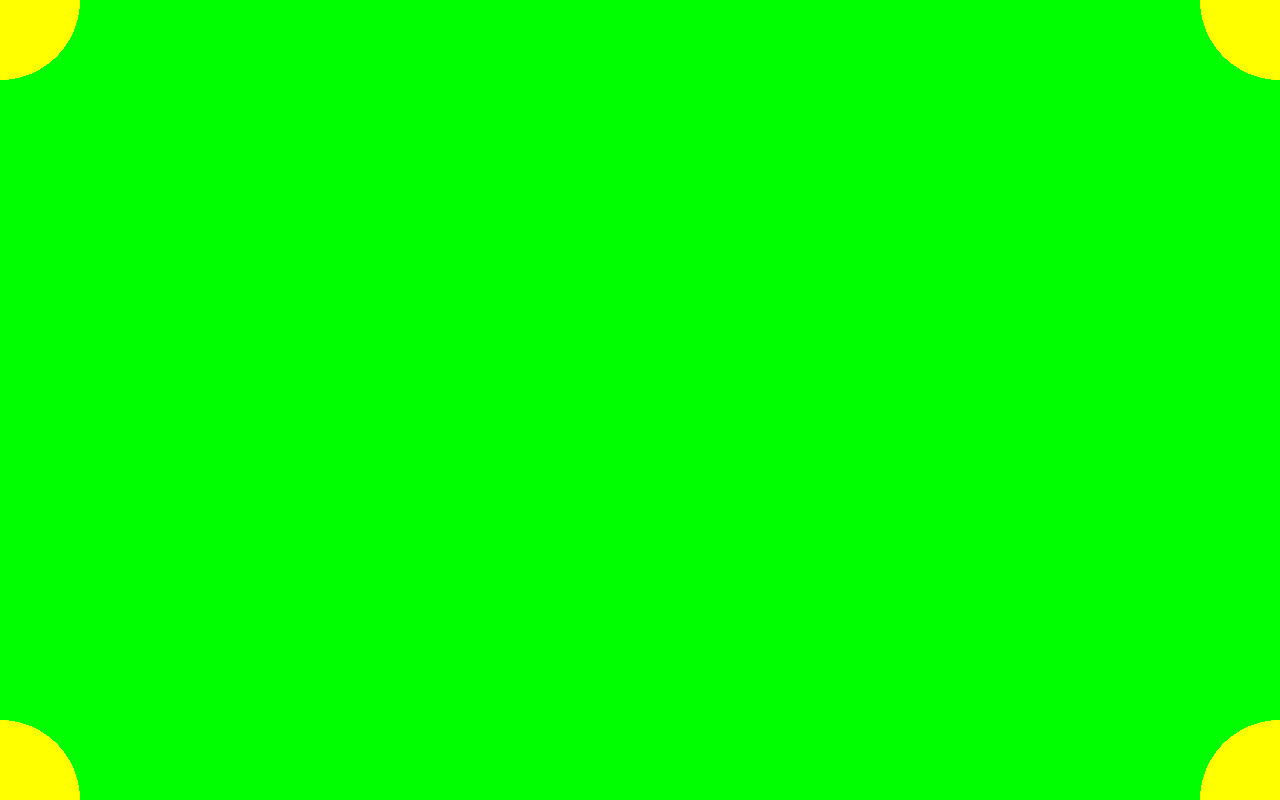
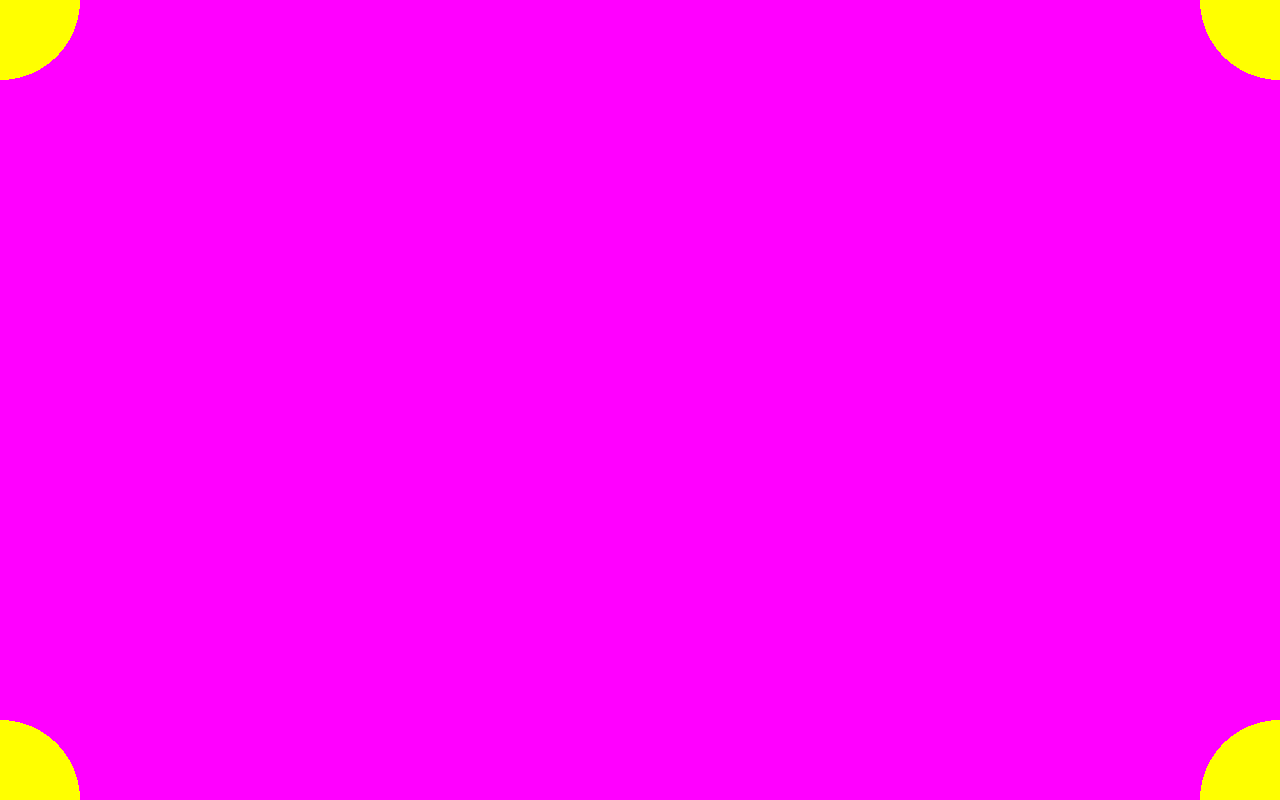
Before and after one commit to odomobo/slime-mold-wallpaper, a plain HTML site: page site/index.html in a window 1280 px wide. Drawn offline with Linux system fonts and the light colour scheme.

Commit message:
Can now accept user parameters from wallpaper engine.

```diff
--- a/site/index.html
+++ b/site/index.html
@@ -36,6 +36,7 @@
     </script>
 
     <link rel="stylesheet" href="./style.css">
+    <script type="text/javascript" src="./wallpaper.js"></script>
     <script type="text/javascript" src="./script.js"></script>
   </head>
   <body>
--- a/site/script.js
+++ b/site/script.js
@@ -15,16 +15,47 @@ function setupWebGL (evt) {
       return;
 
     initializeAttributes();
+
+    window.requestAnimationFrame(draw);
+
+    //cleanup();
+  } catch (e) {
+    paragraph.innerHTML = e.message;
+  }
+}
+
+var last = -1000;
+var fpsThreshold = 0;
+function shouldSkipFrame() {
+  var now = performance.now() / 1000;
+  var dt = Math.min(now - last, 1);
+  last = now;
+
+  if (wallpaperProperties.fps <= 0)
+    return false;
+
+  fpsThreshold += dt;
+  if (fpsThreshold < 1.0 / wallpaperProperties.fps)
+      return true;
+
+  fpsThreshold -= 1.0 / wallpaperProperties.fps;
+
+  return false;
+}
+
+function draw() {
+  try {
+    window.requestAnimationFrame(draw);
+
+    if (shouldSkipFrame())
+      return;
+
     gl.useProgram(program);
-
     setUniforms();
     gl.drawArrays(gl.TRIANGLE_FAN, 0, 4);
 
-    cleanup();
-
-    paragraph.innerHtml = "Ok!";
   } catch (e) {
-    paragraph.innerHtml = e.message;
+    paragraph.innerHTML = e.message;
   }
 }
 
@@ -121,7 +152,8 @@ function setUniforms() {
   gl.uniform1f(widthLoc, aspectRatio);
 
   var bgColorLoc = gl.getUniformLocation(program, "u_bgColor");
-  gl.uniform4f(bgColorLoc, 0, 1, 0, 1);
+  var bgColor = wallpaperProperties.bgcolor;
+  gl.uniform4f(bgColorLoc, bgColor[0], bgColor[1], bgColor[2], 1);
 }
 
 function cleanup() {
--- /dev/null
+++ b/site/wallpaper.js
@@ -0,0 +1,16 @@
+"use strict"
+
+var wallpaperProperties = {
+  bgcolor: [1, 0, 1],
+  fps: 30
+};
+
+window.wallpaperPropertyListener = {
+    applyUserProperties: function(properties) {
+      if (properties.bgcolor)
+      {
+        var bgColorStrArr = properties.bgcolor.value.split(" ");
+        wallpaperProperties.bgcolor = bgColorStrArr.map(parseFloat);
+      }
+    }
+};
```
Also changed, not shown: notes.md (+1 -1 lines).
